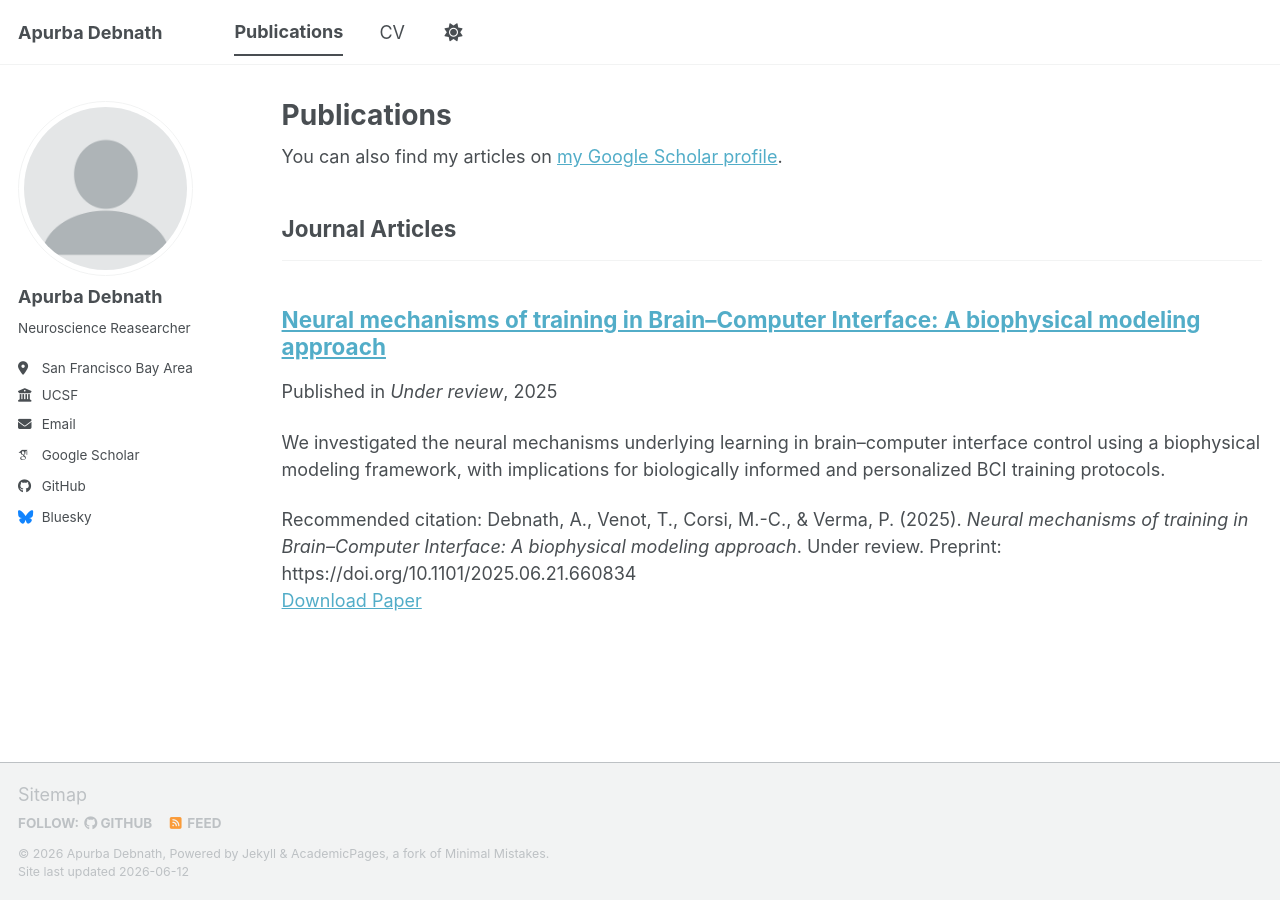
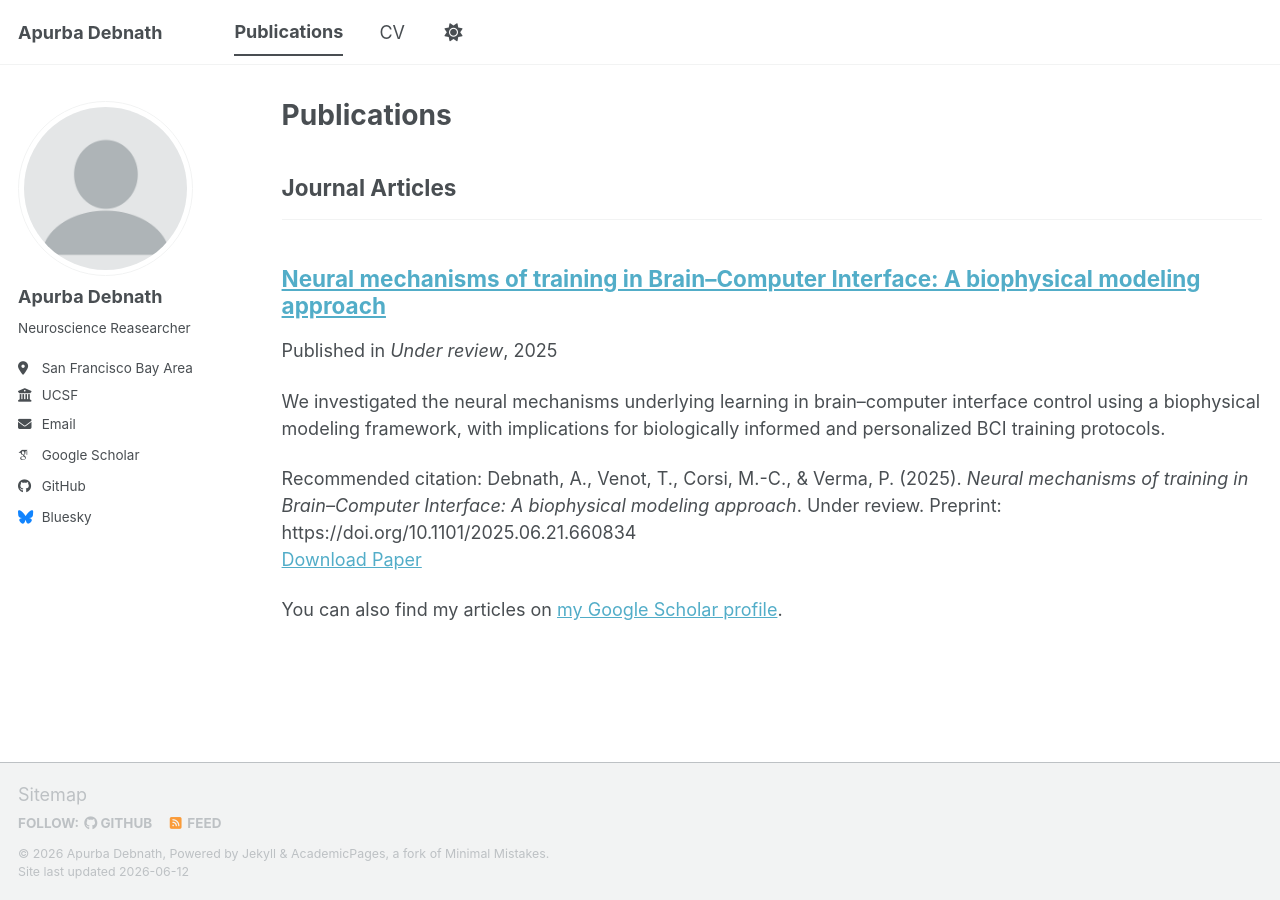
Before and after one commit to ApurbaApd/ApurbaApd.github.io, a Jekyll site: the page built from _pages/publications.html, in a window 1280 px wide. Built offline with Jekyll 4.4.1, drawn with Linux system fonts in a browser that asks for light colours; some web fonts are replaced; a script bundle is joined from its source files by our own code; library files that are not in the unit come from our copies; some of the changed lines change nothing that is shown.

Commit message:
Update publications.html

```diff
--- a/_pages/publications.html
+++ b/_pages/publications.html
@@ -4,10 +4,6 @@ title: "Publications"
 permalink: /publications/
 author_profile: true
 ---
-
-{% if site.author.googlescholar %}
-  <div class="wordwrap">You can also find my articles on <a href="{{site.author.googlescholar}}">my Google Scholar profile</a>.</div>
-{% endif %}
 
 {% include base_path %}
 
@@ -31,3 +27,7 @@ author_profile: true
     {% include archive-single.html %}
   {% endfor %}
 {% endif %}
+
+{% if site.author.googlescholar %}
+  <div class="wordwrap">You can also find my articles on <a href="{{site.author.googlescholar}}">my Google Scholar profile</a>.</div>
+{% endif %}
```
